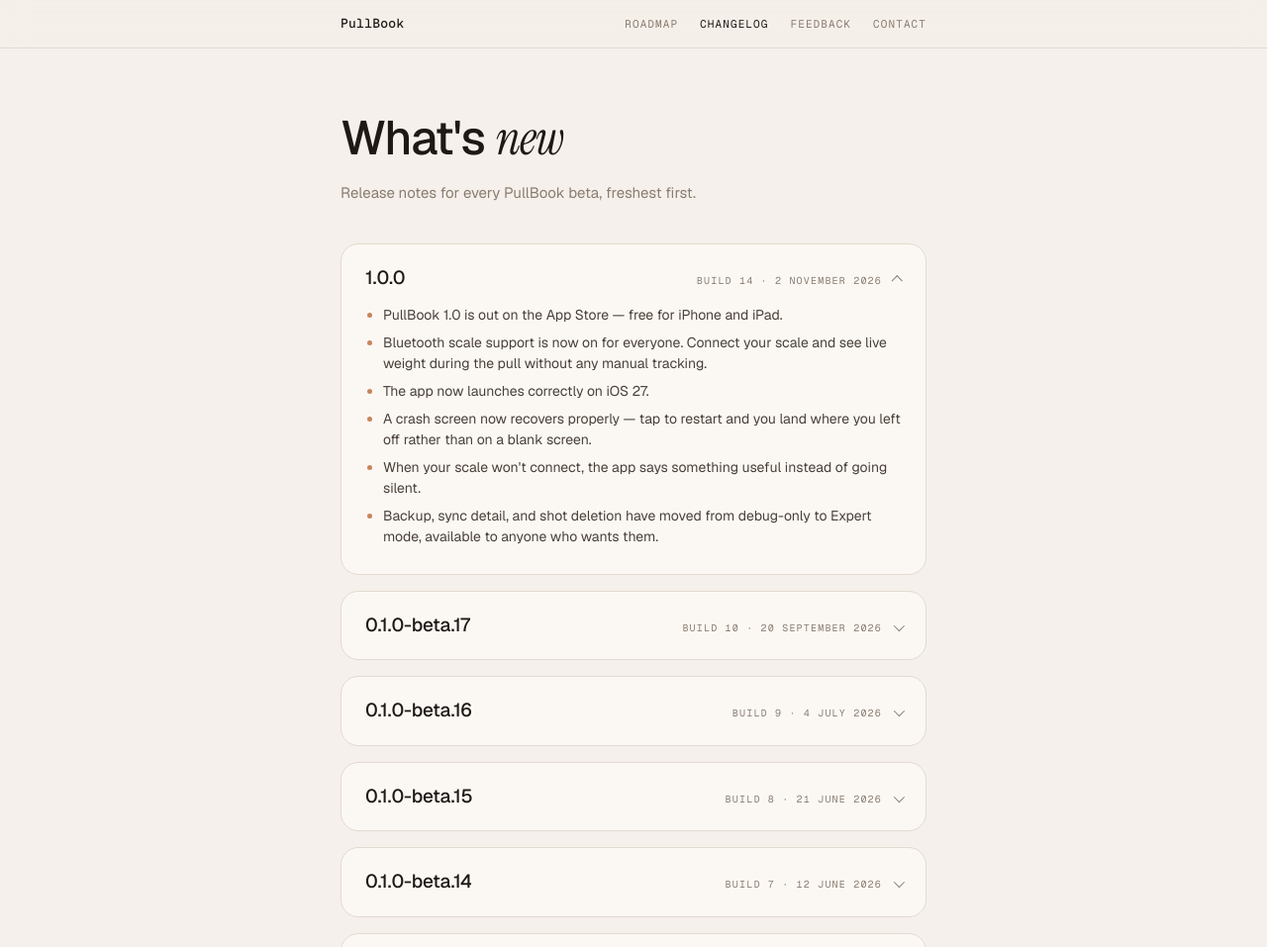
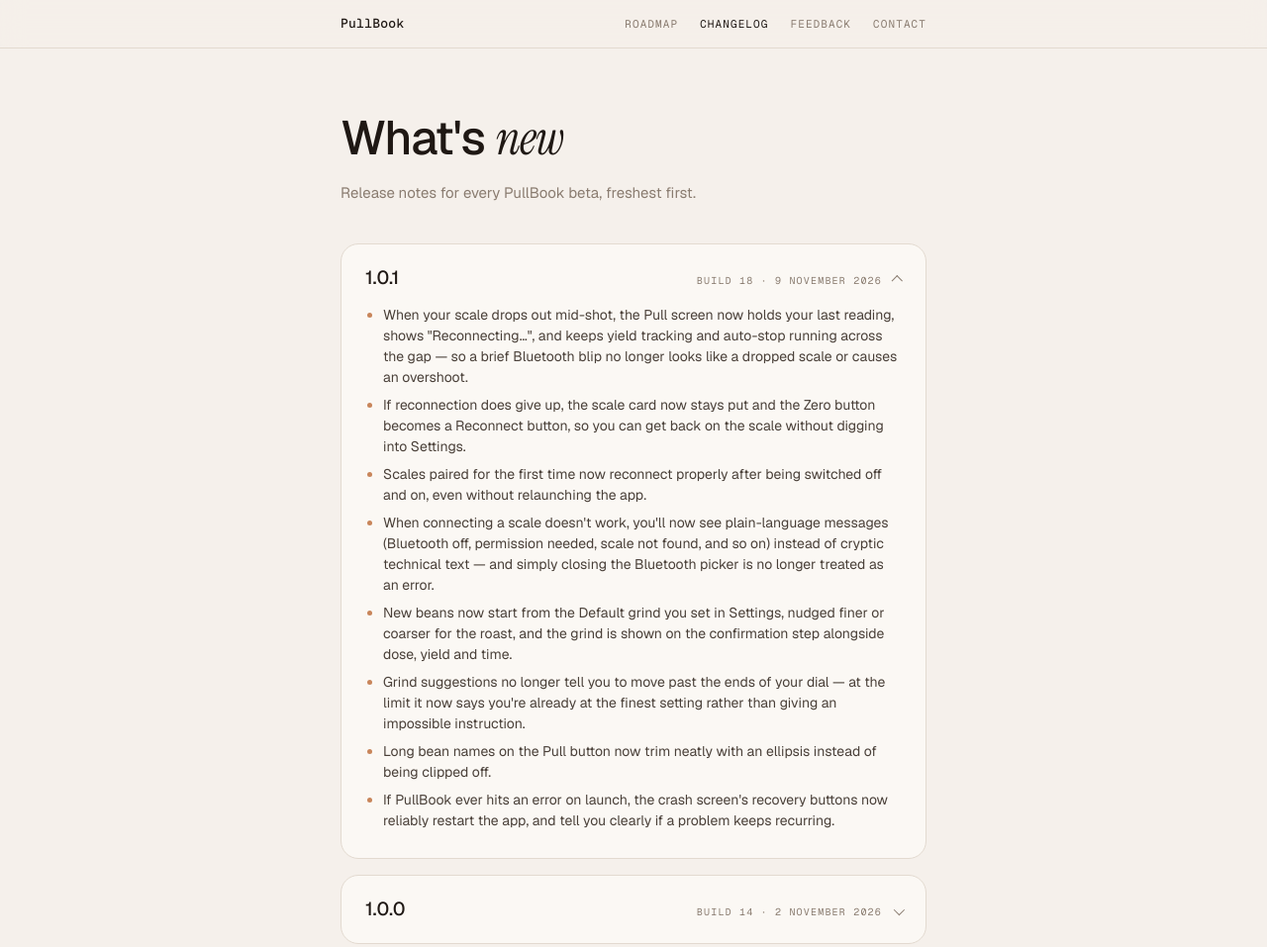
Before and after one commit to richsharples/pullbook-site, a plain HTML site: page changelog.html in a window 1280 px wide. Shown: the top 957 px of the page at 99% size. Drawn offline with nearby package versions, Linux system fonts and the light colour scheme.

Commit message:
Changelog: 1.0.1 (build 18)

```diff
--- a/changelog.html
+++ b/changelog.html
@@ -106,6 +106,24 @@
       <p class="sub">Release notes for every PullBook beta, freshest first.</p>
     </header>
   <details class="release" open>
+    <summary>
+      <h2>1.0.1</h2>
+      <span class="mono meta">BUILD 18 · 9 NOVEMBER 2026</span>
+      <span class="chev" aria-hidden="true"></span>
+    </summary>
+    <ul>
+      <li>When your scale drops out mid-shot, the Pull screen now holds your last reading, shows "Reconnecting…", and keeps yield tracking and auto-stop running across the gap — so a brief Bluetooth blip no longer looks like a dropped scale or causes an overshoot.</li>
+      <li>If reconnection does give up, the scale card now stays put and the Zero button becomes a Reconnect button, so you can get back on the scale without digging into Settings.</li>
+      <li>Scales paired for the first time now reconnect properly after being switched off and on, even without relaunching the app.</li>
+      <li>When connecting a scale doesn't work, you'll now see plain-language messages (Bluetooth off, permission needed, scale not found, and so on) instead of cryptic technical text — and simply closing the Bluetooth picker is no longer treated as an error.</li>
+      <li>New beans now start from the Default grind you set in Settings, nudged finer or coarser for the roast, and the grind is shown on the confirmation step alongside dose, yield and time.</li>
+      <li>Grind suggestions no longer tell you to move past the ends of your dial — at the limit it now says you're already at the finest setting rather than giving an impossible instruction.</li>
+      <li>Long bean names on the Pull button now trim neatly with an ellipsis instead of being clipped off.</li>
+      <li>If PullBook ever hits an error on launch, the crash screen's recovery buttons now reliably restart the app, and tell you clearly if a problem keeps recurring.</li>
+    </ul>
+  </details>
+
+  <details class="release">
     <summary>
       <h2>1.0.0</h2>
       <span class="mono meta">BUILD 14 · 2 NOVEMBER 2026</span>
```
Also changed, not shown: releases.json (+16 -0 lines).
